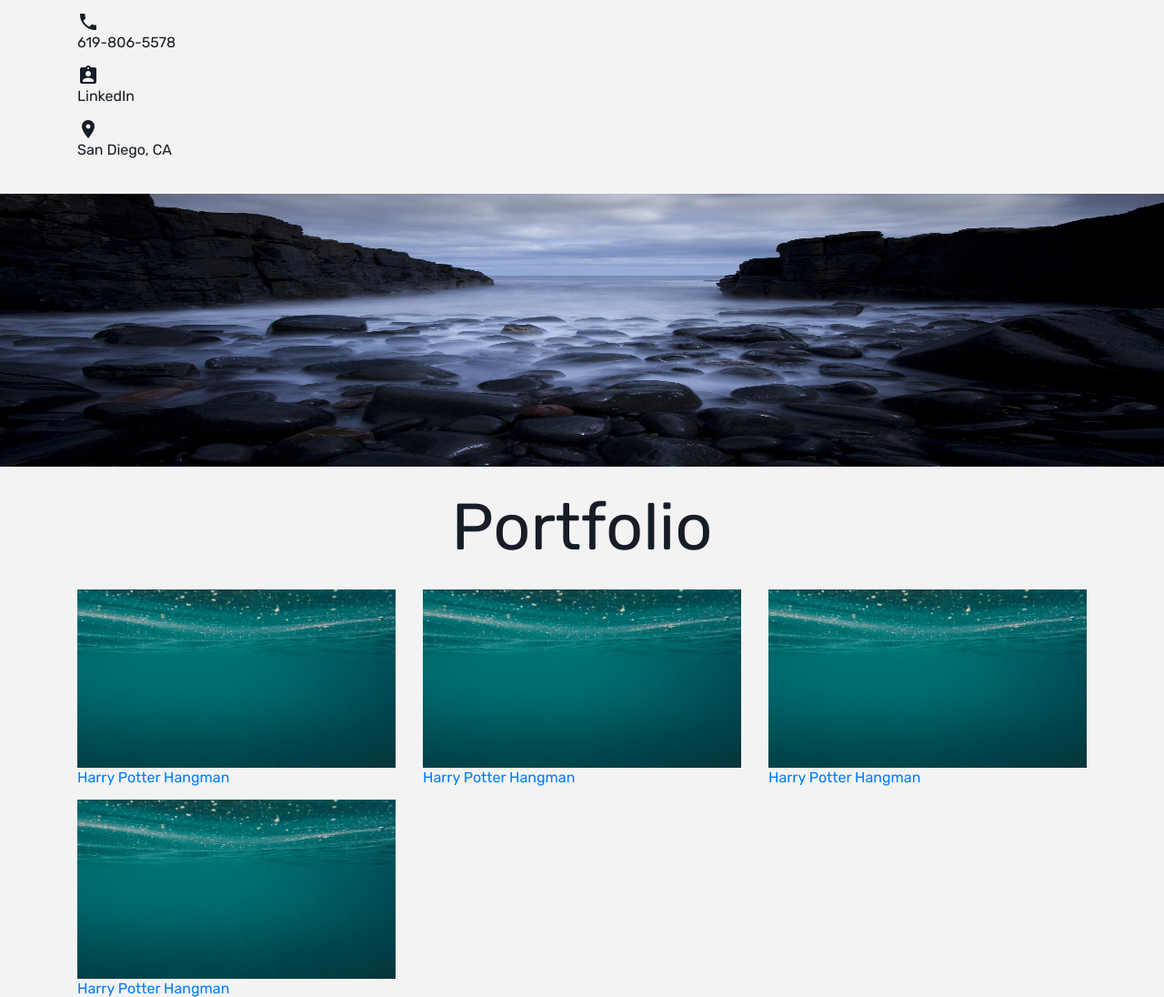
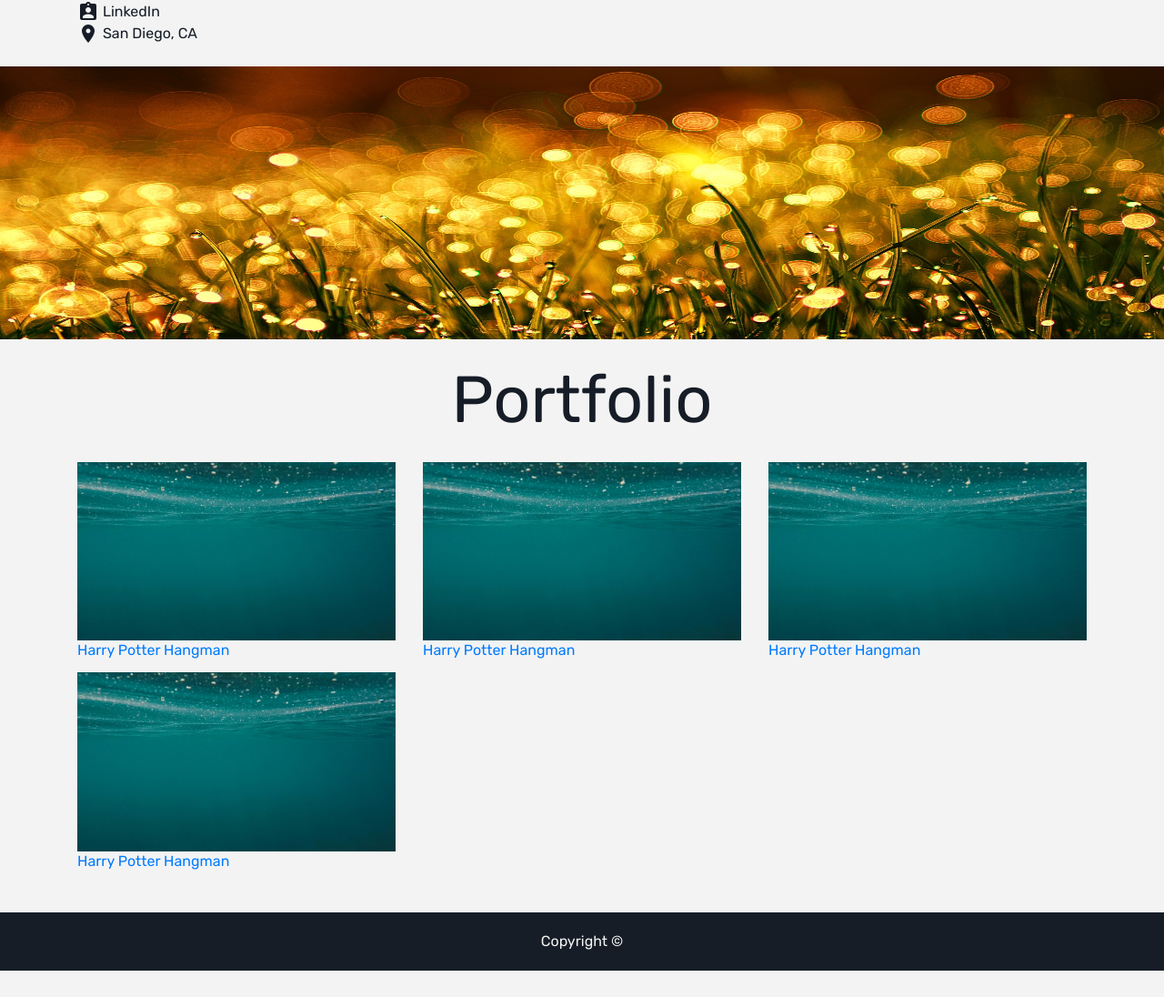
Before and after one commit to lnicholskara/portfolio, a plain HTML site: page index.html in a window 1280 px wide. Shown: the part 664-1760 px from the top of the page at 91% size. After the commit the page ends 1731 px from the top, so only its background shows below. Drawn offline with nearby package versions, Linux system fonts and the light colour scheme.

Commit message:
revising design

```diff
--- a/assets/css/style.css
+++ b/assets/css/style.css
@@ -18,7 +18,7 @@ body {
 }
 
 .title {
-    color: white;
+    color: #f3f3f3;
     top: 50%;
     transform: translateY(-50%);
     position: relative;
@@ -29,8 +29,16 @@ body {
     text-align: center;
 }
 
-.material-icons {
-    position: inline;
+.inline {
+    display: inline;
+    vertical-align: middle;
+}
+
+.copyright {
+    text-align: center;
+    vertical-align: middle;
+    background-color: #161d27;
+    color: #f3f3f3;
 }
 
 @media only screen and (min-width: 600px) {
@@ -40,10 +48,7 @@ body {
 
     .water-image {
         height: 300px;
-        overflow: hidden;
     }
-
-
 }
 
 @media only screen and (min-width: 768px) {
@@ -53,10 +58,7 @@ body {
 
     .water-image {
         height: 250px;
-        overflow: hidden;
     }
-
-
 }
 
 @media only screen and (min-width: 992px) {
--- a/index.html
+++ b/index.html
@@ -6,6 +6,7 @@
         <meta http-equiv="X-UA-Compatible" content="IE=edge">
         <meta name="viewport" content="width=device-width, initial-scale=1.0"/>
         <title>Kara Nichols</title>
+        <link rel="shortcut icon" type="image/png" href="assets/images/icons8-resume-48.png"/>
 
         <!--Import Google Icon Font-->
         <link href="https://fonts.googleapis.com/icon?family=Material+Icons" rel="stylesheet">
@@ -34,10 +35,10 @@
                             <img src="assets/images/Kara Nichols Photo 2017.jpg" alt="Headshot" class="headshot img-fluid">
                         </div>
                         <div class="col col-md-12">
-                            <i class= "material-icons">email</i><p>lnicholskara@gmail.com</p><br>
-                            <i class= "material-icons">phone</i><p>619-806-5578</p><br>
-                            <i class= "material-icons">assignment_ind</i><p>LinkedIn</p><br>
-                            <i class= "material-icons">place</i><p>San Diego, CA</p><br>
+                            <i class= "material-icons inline">email</i><p class= "inline"> lnicholskara@gmail.com</p><br>
+                            <i class= "material-icons inline">phone</i><p class="inline"> 619-806-5578</p><br>
+                            <i class= "material-icons inline">assignment_ind</i><p class="inline"> LinkedIn</p><br>
+                            <i class= "material-icons inline">place</i><p class="inline"> San Diego, CA</p><br>
                         </div>
                     </div>
                 </div>
@@ -52,7 +53,7 @@
         </div>
 
         <div class="banner mt-4">
-                <img src="assets/images/rocks-1061540_1920.jpg" alt="Rocky Water" class="water-image">
+                <img src="assets/images/grass-3375344_1920.jpg" alt="Rocky Water" class="water-image">
         </div>
 
         <div class="container mt-4">
@@ -97,6 +98,10 @@
             </div>
         </div>
 
+        <div class="row">
+            <footer class="copyright col-12 mt-5 p-4">Copyright ©</footer>
+        </div>
+
         <script src="/assets/javascript/logic.js"></script>
 
     </body>
```
Also changed, not shown: assets/images/grass-3375344_1920.jpg (added), assets/images/icons8-resume-48.png (added), assets/images/icons8-resume-50.png (added).
